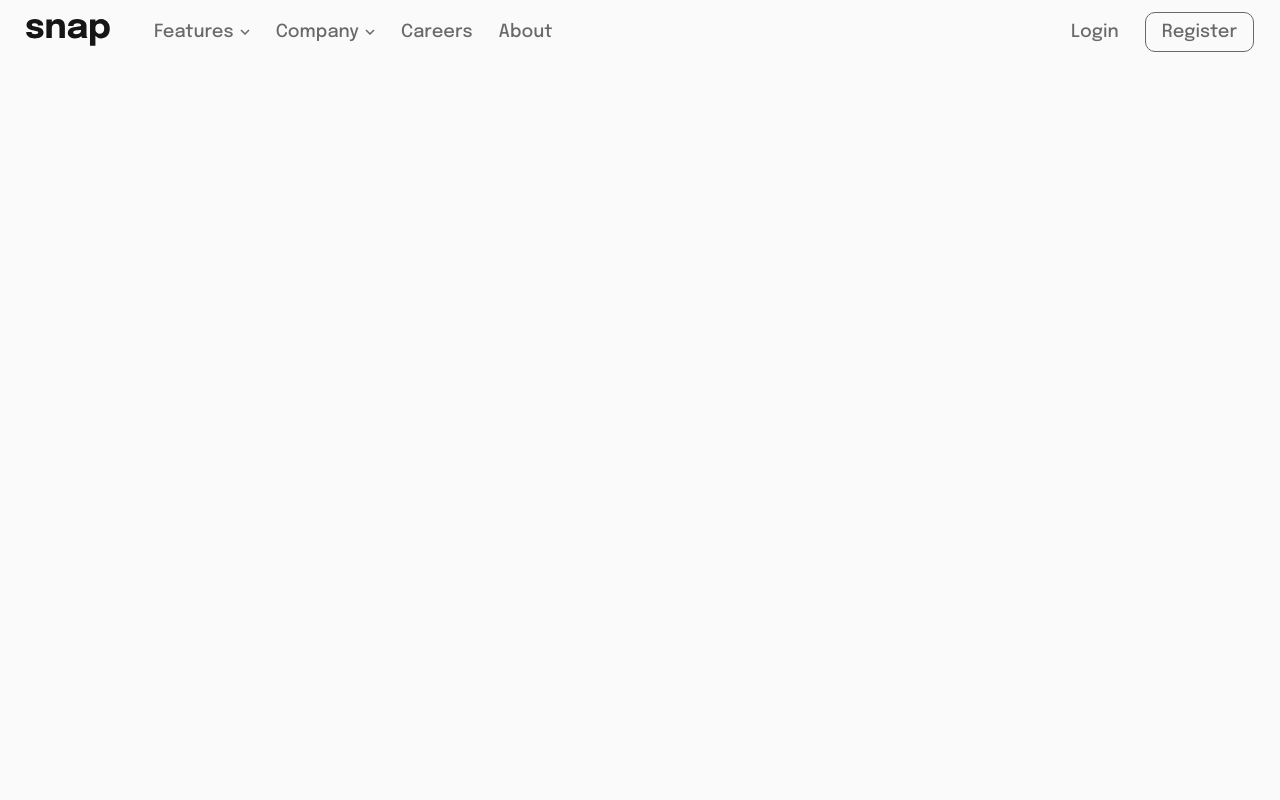
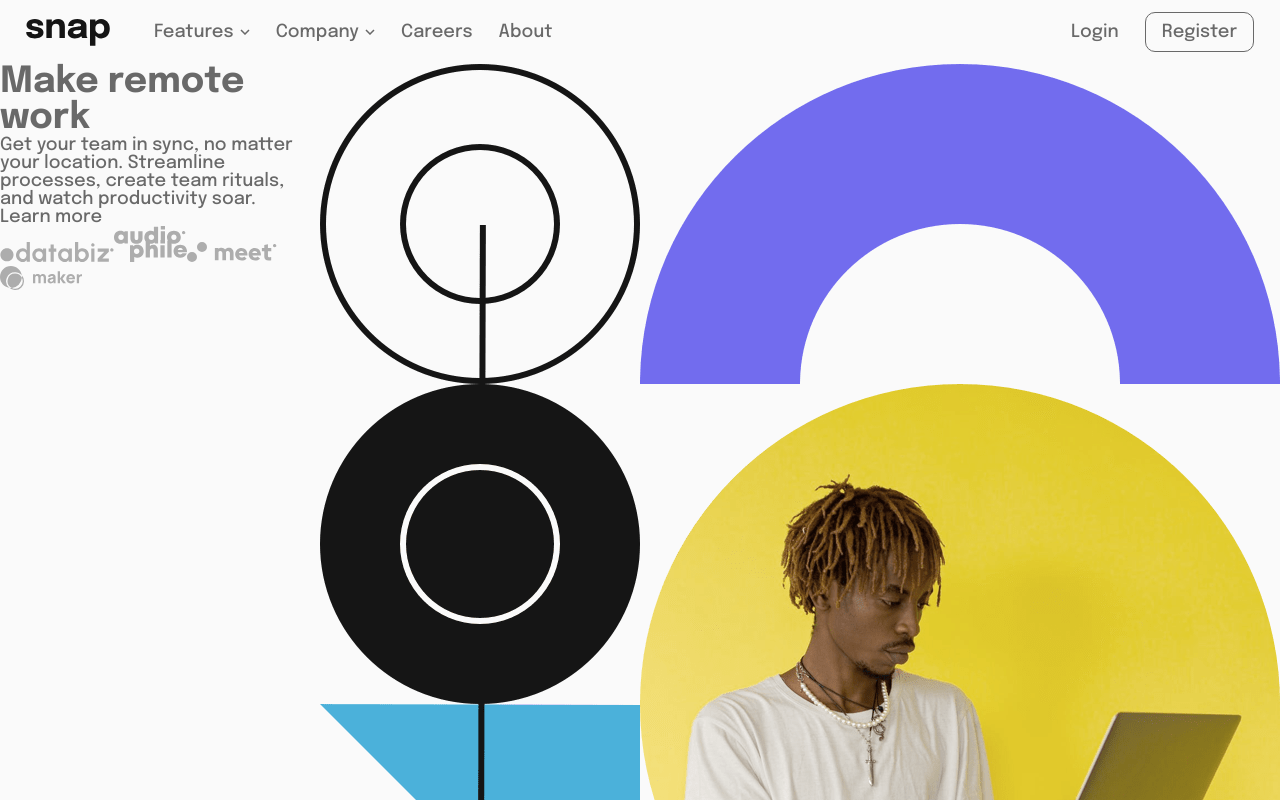
Before and after one commit to MichaelShawUK/frontend-mentor, a React (Vite) app: page / in a window 1280 px wide. Shown: the top 800 px of the page. Built offline with nearby package versions, Linux system fonts and the light colour scheme.

Commit message:
Add main content

```diff
--- a/src/projects/junior/intro-section-with-dropdown-navigation-main/src/App.tsx
+++ b/src/projects/junior/intro-section-with-dropdown-navigation-main/src/App.tsx
@@ -1,10 +1,12 @@
 import "./styles/css/index.css";
 import Header from "./components/Header";
+import Main from "./components/Main";
 
 function SnapPage() {
   return (
     <div className="snap-page">
       <Header />
+      <Main />
     </div>
   );
 }
--- /dev/null
+++ b/src/projects/junior/intro-section-with-dropdown-navigation-main/src/components/Main.tsx
@@ -0,0 +1,29 @@
+import databiz from "../assets/images/client-databiz.svg";
+import audiophile from "../assets/images/client-audiophile.svg";
+import meet from "../assets/images/client-meet.svg";
+import maker from "../assets/images/client-maker.svg";
+import desktopHero from "../assets/images/image-hero-desktop.png";
+
+function Main() {
+  return (
+    <main>
+      <div className="summary">
+        <h1>Make remote work</h1>
+        <p>
+          Get your team in sync, no matter your location. Streamline processes,
+          create team rituals, and watch productivity soar.
+        </p>
+        <button>Learn more</button>
+        <section>
+          <img src={databiz} />
+          <img src={audiophile} />
+          <img src={meet} />
+          <img src={maker} />
+        </section>
+      </div>
+      <img src={desktopHero} />
+    </main>
+  );
+}
+
+export default Main;
--- a/src/projects/junior/intro-section-with-dropdown-navigation-main/src/styles/css/index.css
+++ b/src/projects/junior/intro-section-with-dropdown-navigation-main/src/styles/css/index.css
@@ -11,6 +11,10 @@ header .home-logo {
 }
 header .home-logo img {
   display: block;
+}
+
+main {
+  display: flex;
 }
 
 .dropdown-nav {
--- /dev/null
+++ b/src/projects/junior/intro-section-with-dropdown-navigation-main/src/styles/scss/_main.scss
@@ -0,0 +1,3 @@
+main {
+  display: flex;
+}
--- a/src/projects/junior/intro-section-with-dropdown-navigation-main/src/styles/scss/index.scss
+++ b/src/projects/junior/intro-section-with-dropdown-navigation-main/src/styles/scss/index.scss
@@ -2,6 +2,7 @@
 @import "https://fonts.googleapis.com/css?family=Epilogue:700";
 @import "colors";
 @import "header";
+@import "main";
 @import "dropdownNav";
 @import "dropdownMenu";
 
```
Also changed, not shown: 1 other file (tests, documents, lock files or other folders).
